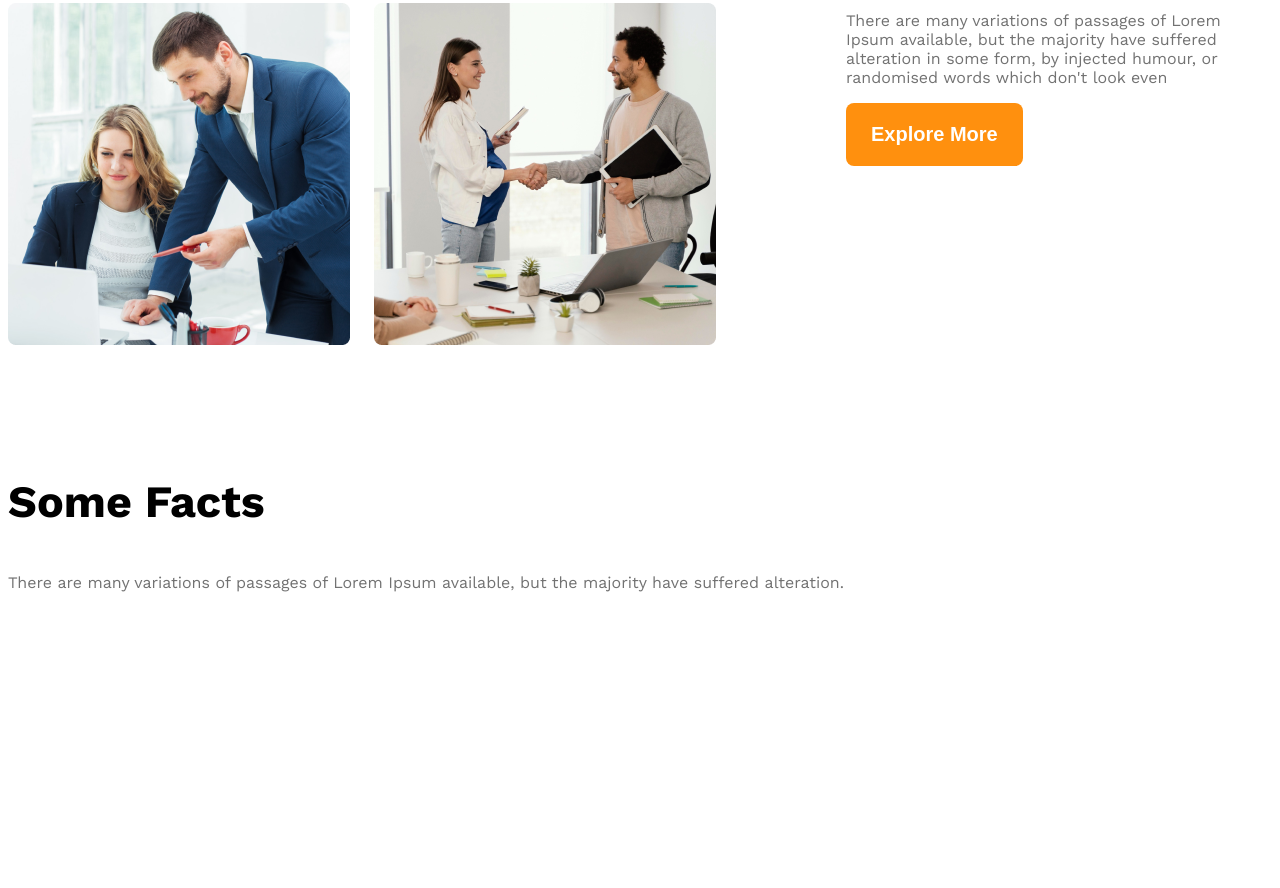
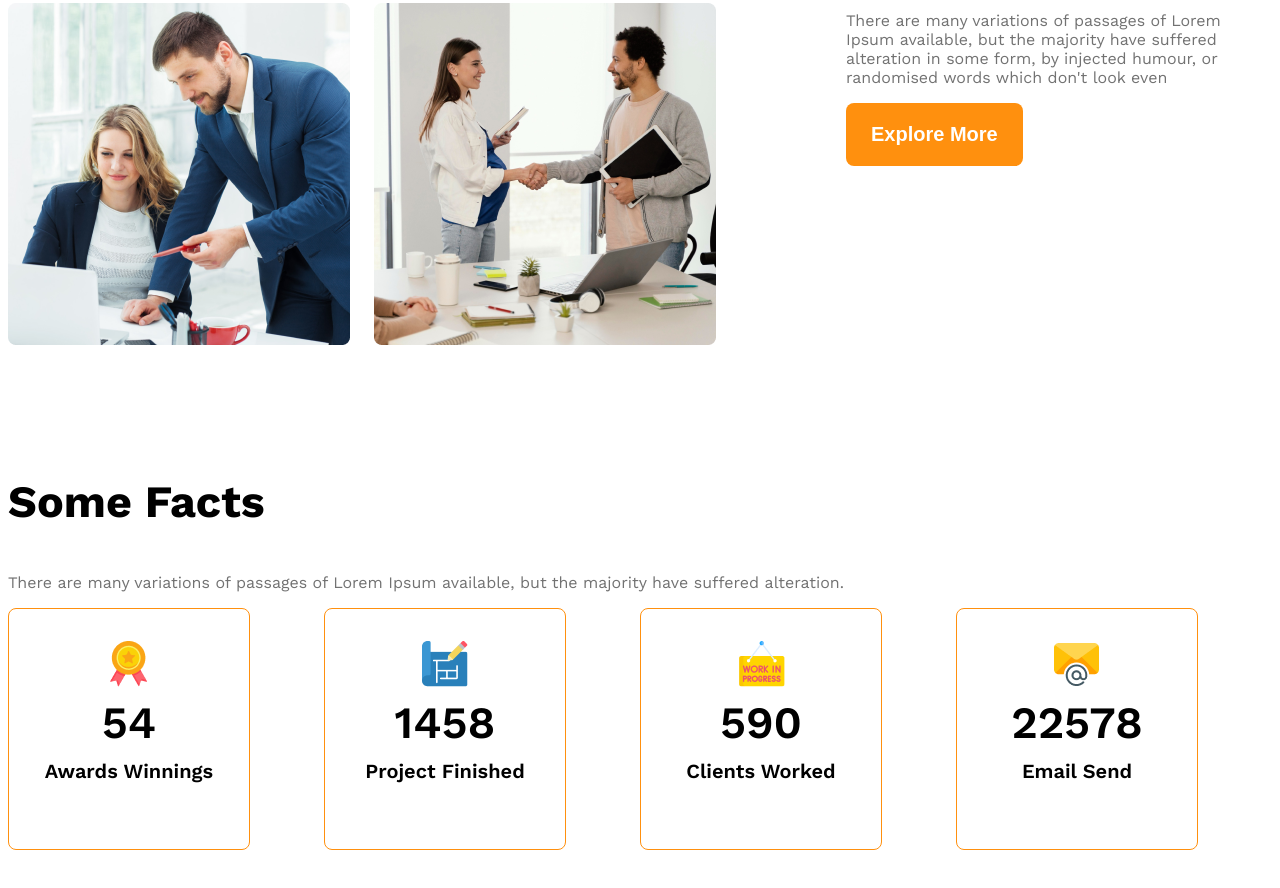
Before and after one commit to Wasif182016/g3-architect-website, a plain HTML site: page index.html in a window 1280 px wide. Shown: the part 1677-2565 px from the top of the page. Drawn offline with nearby package versions, Linux system fonts and the light colour scheme.

Commit message:
added some feature related things

```diff
--- a/index.html
+++ b/index.html
@@ -47,27 +47,35 @@
          <h3 class="section-title">Some Facts</h3>
          <p class="text-light-gray">There are many variations of passages of Lorem Ipsum available, but the majority have suffered alteration.</p>
          <div class="facts-container">
-            <!-- .fact*4>img.fact-icon+h4.fact-number+h5.fact-name -->
-             <div class="fact">
-                <img src="" alt="" class="fact-icon">
-                <h4 class="fact-number"></h4>
-                <h5 class="fact-name"></h5>
+            <!-- .fact-card*4>img.fact-icon+h4.fact-number+h5.fact-name -->
+           <div class="fact-card display-flex">
+              <div>
+                <img src="./images/icons/ribon.png" alt="" class="fact-icon">
+                <h4 class="fact-number">54</h4>
+                <h5 class="fact-name">Awards Winnings</h5>
+              </div>
+           </div>
+           <div class="fact-card display-flex">
+             <div>
+                <img src="./images/icons/projects.png" alt="" class="fact-icon">
+                <h4 class="fact-number">1458</h4>
+                <h5 class="fact-name">Project Finished</h5>
              </div>
-             <div class="fact">
-                <img src="" alt="" class="fact-icon">
-                <h4 class="fact-number"></h4>
-                <h5 class="fact-name"></h5>
+           </div>
+           <div class="fact-card display-flex">
+             <div>
+                <img src="./images/icons/customers.png" alt="" class="fact-icon">
+                <h4 class="fact-number">590</h4>
+                <h5 class="fact-name">Clients Worked</h5>
              </div>
-             <div class="fact">
-                <img src="" alt="" class="fact-icon">
-                <h4 class="fact-number"></h4>
-                <h5 class="fact-name"></h5>
+           </div>
+           <div class="fact-card display-flex">
+             <div>
+                <img src="./images/icons/email.png" alt="" class="fact-icon">
+                <h4 class="fact-number">22578</h4>
+                <h5 class="fact-name">Email Send</h5>
              </div>
-             <div class="fact">
-                <img src="" alt="" class="fact-icon">
-                <h4 class="fact-number"></h4>
-                <h5 class="fact-name"></h5>
-             </div>
+           </div>
          </div>
        </section>
 
--- a/styles/architects.css
+++ b/styles/architects.css
@@ -120,6 +120,34 @@ main > section{
 #quick-list{
     font-weight: 500;
 }
+
+/* some facts related styles */
+.facts-container{
+    display: grid;
+    grid-template-columns: repeat(4, 1fr);
+}
+.fact-card{
+    border: 1px solid #FF900E;
+    width: 240px;
+    height: 240px;
+    border-radius: 8px;
+    text-align: center;
+    align-items: center;
+    justify-content: center;
+}
+
+.fact-number{
+    font-size: 2.8rem;
+    font-weight: 600;
+    margin-top: 5px;
+    margin-bottom: 10px;
+}
+
+.fact-name{
+    font-size: 1.25rem;
+    font-weight: 600;
+    margin-top: 10px;
+}
 /* responsive media query */
 @media screen and (max-width:576px) {
     .navbar, .nav-links, .teams{
```
